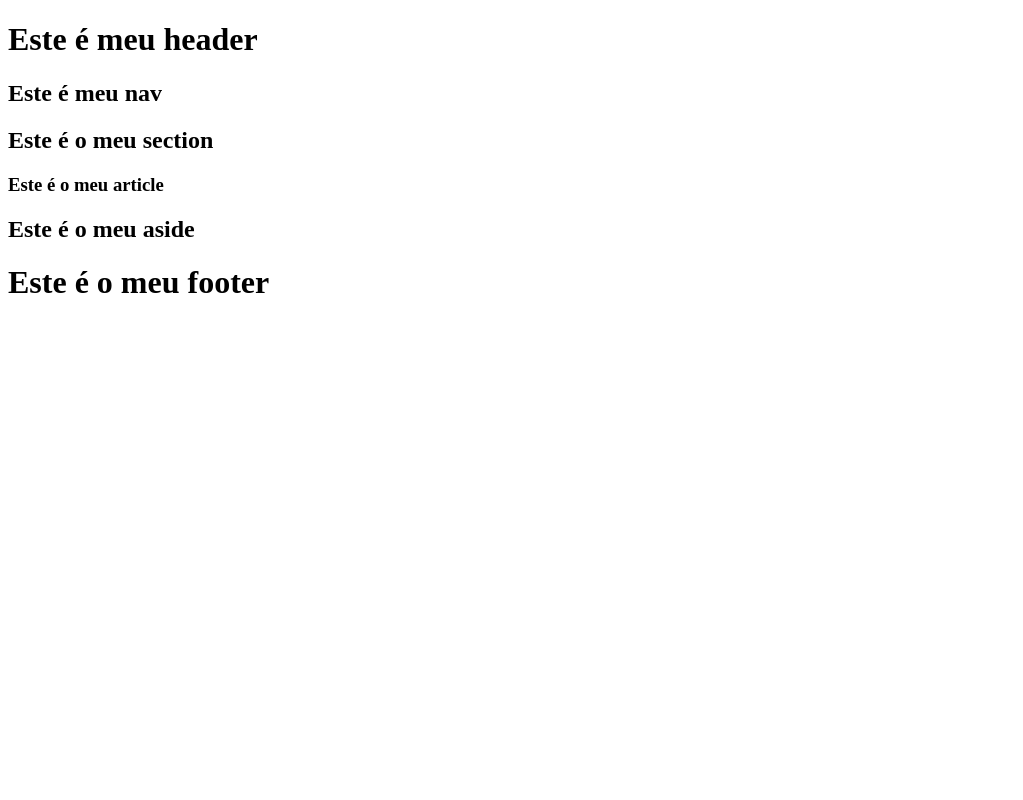
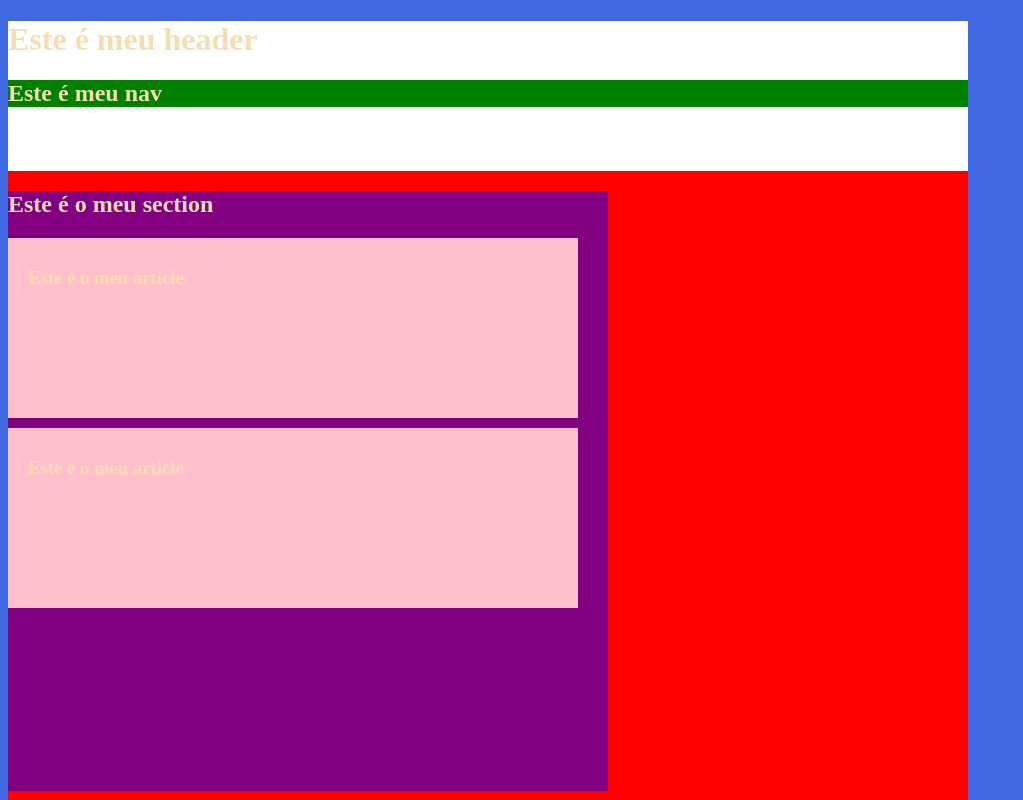
Before and after one commit to yuri184senac/Curso-Tecnologia-Web1, a plain HTML site: page meu-portifolio/index.html in a window 1280 px wide. Shown: the top 800 px of the page, without its empty margins (0-1023 px from the left). Drawn offline with Linux system fonts and the light colour scheme.

Commit message:
basico do html

```diff
--- a/meu-portifolio/css/style.css
+++ b/meu-portifolio/css/style.css
@@ -0,0 +1,48 @@
+body {
+    background-color: royalblue;
+}
+
+#principal {
+    background-color: red;
+    width: 960px;
+}
+
+header {
+    background-color: white;
+    color:black;
+    width: 960px;
+    height: 150px;
+}
+
+nav {
+    background-color: green;
+}
+
+h1 {
+    color: wheat;
+}
+
+section {
+    background-color: purple;
+    width: 600px;
+    height: 600px;
+}
+
+article {
+    background-color: pink;
+    width: 550px;
+    height: 170px;
+    padding-top: 10px;
+    padding-left: 20px;
+    margin-top: 10px;
+}
+
+aside {
+    background-color: yellow;
+    width: 360px;
+    height: 600px;
+}
+
+footer {
+    background-color: black;
+}
--- a/meu-portifolio/index.html
+++ b/meu-portifolio/index.html
@@ -2,8 +2,9 @@
 <html lang="pt-br">
     <head>
         <meta charset="UTF-8">
-        <meta http-equiv="X-UA-Compatible" content="IE=edge">
-        <meta name="viewport" content="width=device-width, initial-scale=1.0">
+        <meta http-equiv="X-UA-Compatible" content="IE=edge"/>
+        <meta name="viewport" content="width=device-width, initial-scale=1.0"/>
+        <link rel="stylesheet" type="text/css" href="css/style.css"/>
         <title>Meu portifólio</title>
     </head>
     <body>
@@ -19,6 +20,9 @@
                 <article>
                     <h1>Este é o meu article</h1>
                 </article>
+                <article>
+                    <h1>Este é o meu article</h1>
+                </article>
             </section>
             <aside>
                 <h1>Este é o meu aside</h1>
```
